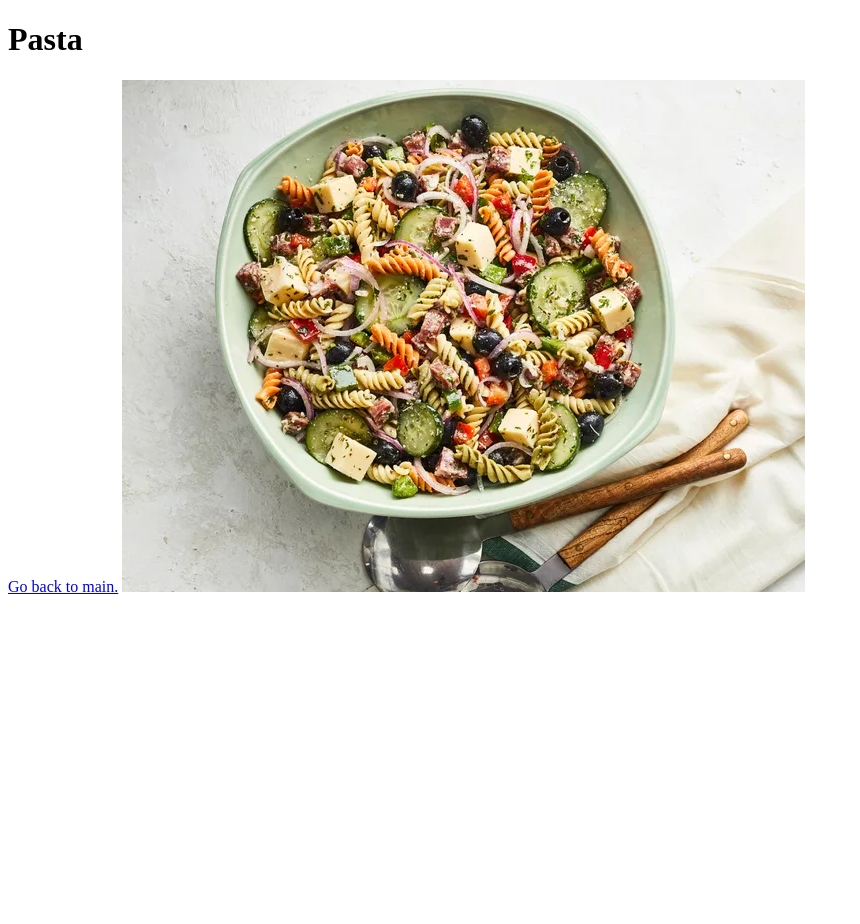
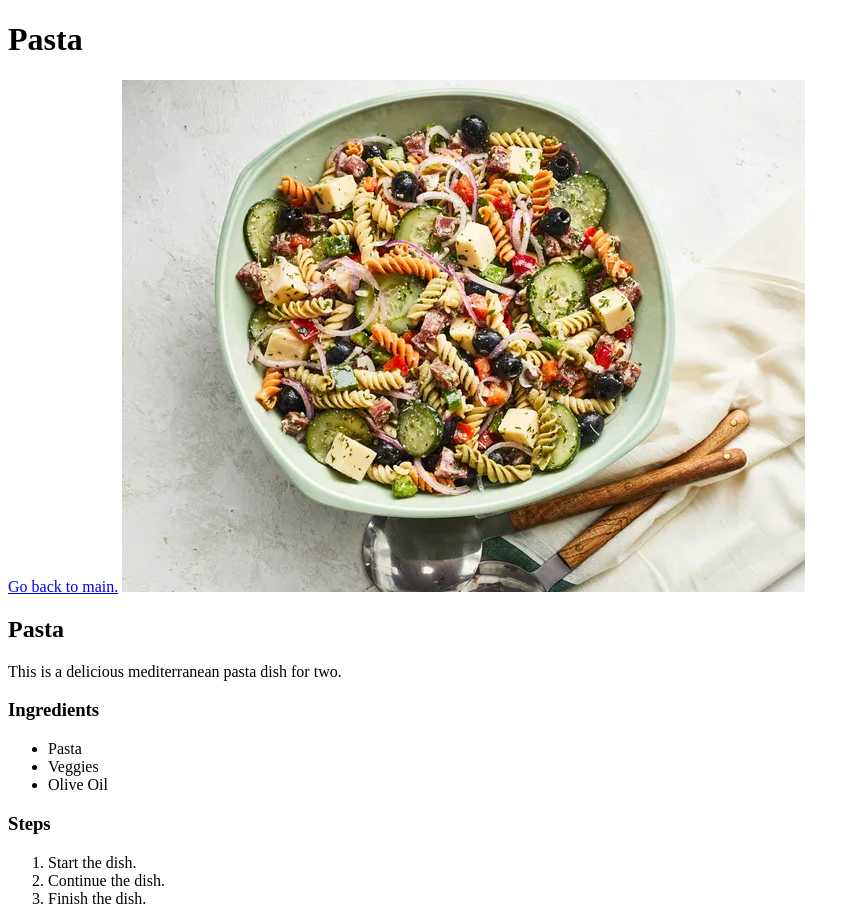
Before and after one commit to Outbounderic/odin-recipes, a plain HTML site: page recipes/pasta.html in a window 1280 px wide. Shown: the whole page, without its empty margins (0-860 px from the left). Before the commit the page ends 800 px from the top, so only its background shows below. Drawn offline with Linux system fonts and the light colour scheme.

Commit message:
Added recipe pages.
Added steps and ingredients for future build out.

```diff
--- a/recipes/pasta.html
+++ b/recipes/pasta.html
@@ -7,5 +7,19 @@
     <h1>Pasta</h1>
     <a href="../index.html">Go back to main.</a>
     <img src="../resources/images/pasta.webp" alt="pasta" />
+    <h2>Pasta</h2>
+    <p>This is a delicious mediterranean pasta dish for two.</p>
+    <h3>Ingredients</h3>
+    <ul>
+      <li>Pasta</li>
+      <li>Veggies</li>
+      <li>Olive Oil</li>
+    </ul>
+    <h3>Steps</h3>
+    <ol>
+      <li>Start the dish.</li>
+      <li>Continue the dish.</li>
+      <li>Finish the dish.</li>
+    </ol>
   </body>
 </html>
```
Also changed, not shown: recipes/chicken.html (+15 -1 lines), recipes/pizza.html (+14 -0 lines).
